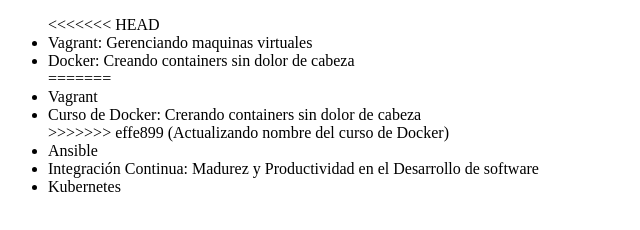
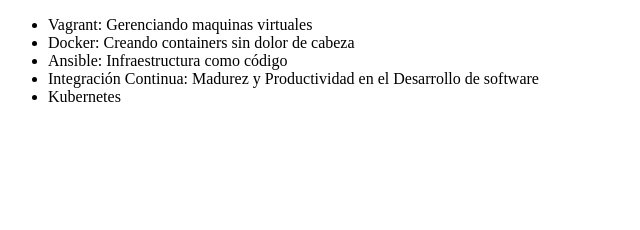
Before and after one commit to GerArt85/primer-git, a plain HTML site: page index.html in a window 1280 px wide. Shown: the whole page, without its empty margins (0-640 px from the left). Drawn offline with Linux system fonts and the light colour scheme.

Commit message:
Correción Total

```diff
--- a/index.html
+++ b/index.html
@@ -6,14 +6,9 @@
 </head>
 <body>
      <ul>
-<<<<<<< HEAD
          <li> Vagrant: Gerenciando maquinas virtuales </li>
          <li> Docker: Creando containers sin dolor de cabeza </li>
-=======
-         <li> Vagrant </li>
-         <li> Curso de Docker: Crerando  containers sin dolor de cabeza</li>
->>>>>>> effe899 (Actualizando nombre del curso de Docker)
-         <li> Ansible </li>
+         <li> Ansible: Infraestructura como código  </li>
          <li> Integración Continua: Madurez y Productividad en el Desarrollo de software</li>
          <li> Kubernetes </li>
      </ul>
```
